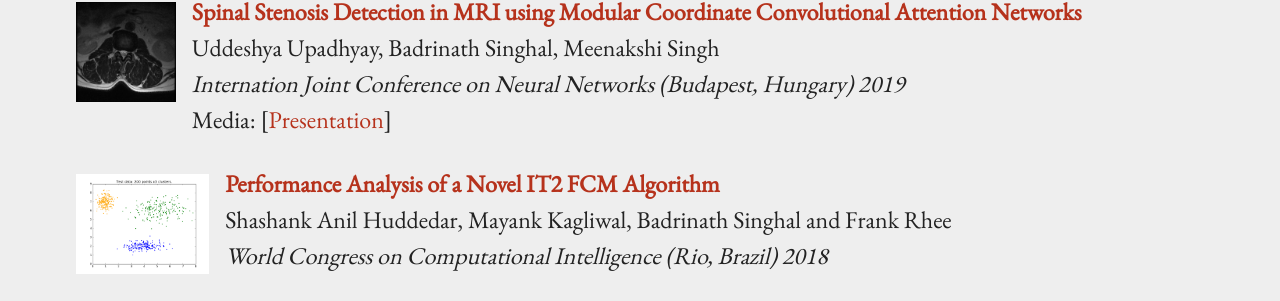
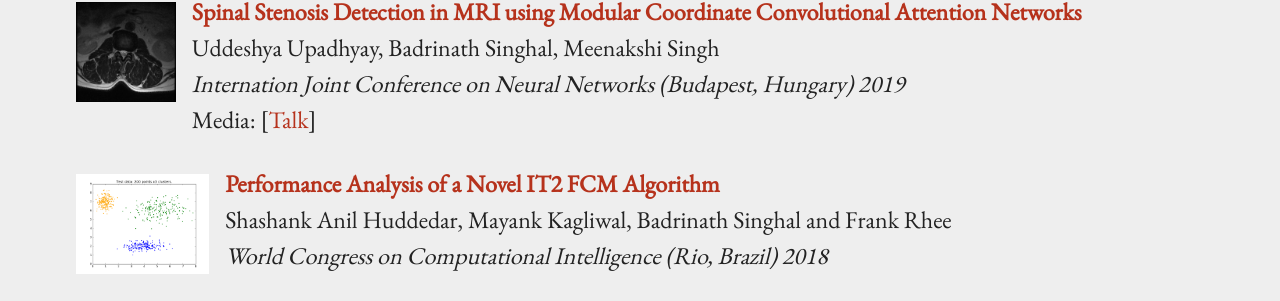
Before and after one commit to BadrinathS/BadrinathS.github.io, a Jekyll site: the page built from research.md, in a window 1280 px wide and 900 px high. Shown: the part 331-632 px from the top of the window. Built offline with Jekyll 4.4.1, drawn with Linux system fonts in a browser that asks for light colours.

Commit message:
Update research.md

```diff
--- a/research.md
+++ b/research.md
@@ -13,7 +13,7 @@ pubs:
     #  doi:     "http://dx.doi.org"
       image:   "/images/Ijcnn_paper_thumbnail.jpg"
       media:
-        - name: "Presentation"
+        - name: "Talk"
           url:  "/resume/IJCNN19_Synapsica_Presentation.pdf"
 
     - title:   "Performance Analysis of a Novel IT2 FCM Algorithm"
```
